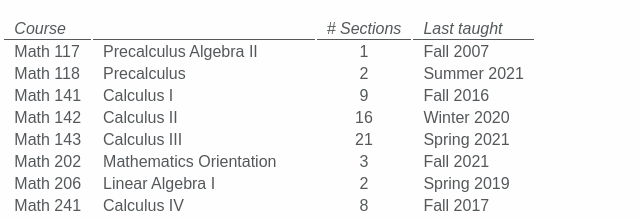
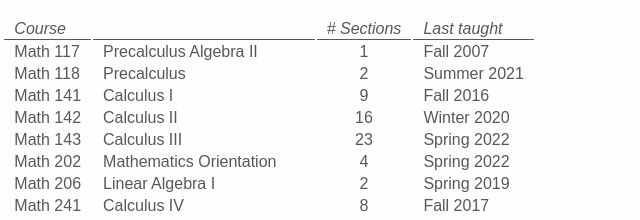
Before and after one commit to anthonymendes/anthonymendes.github.io, a plain HTML site: page CV.html in a window 1280 px wide. Shown: the part 1008-1228 px from the top of the page, 215-855 px from the left. Drawn offline with nearby package versions, Linux system fonts and the light colour scheme; some packages are replaced by stand-ins of ours; a web font is replaced by a local one.

Commit message:
335 notes

```diff
--- a/CV.html
+++ b/CV.html
@@ -171,15 +171,15 @@ J. Remmel and J. Wagner.  <em>Electron. J. Combin.</em>, 11(1):Research Paper 56
 
 <td class="org-left">Math 143</td>
 <td class="org-left">Calculus III</td>
-<td class="org-center">21</td>
-<td class="org-left">Spring 2021</td>
+<td class="org-center">23</td>
+<td class="org-left">Spring 2022</td>
 </tr>
 
 
 <td class="org-left">Math 202</td>
 <td class="org-left">Mathematics Orientation</td>
-<td class="org-center">3</td>
-<td class="org-left">Fall 2021</td>
+<td class="org-center">4</td>
+<td class="org-left">Spring 2022</td>
 </tr>
 
 
```
Also changed, not shown: 1 other file.
